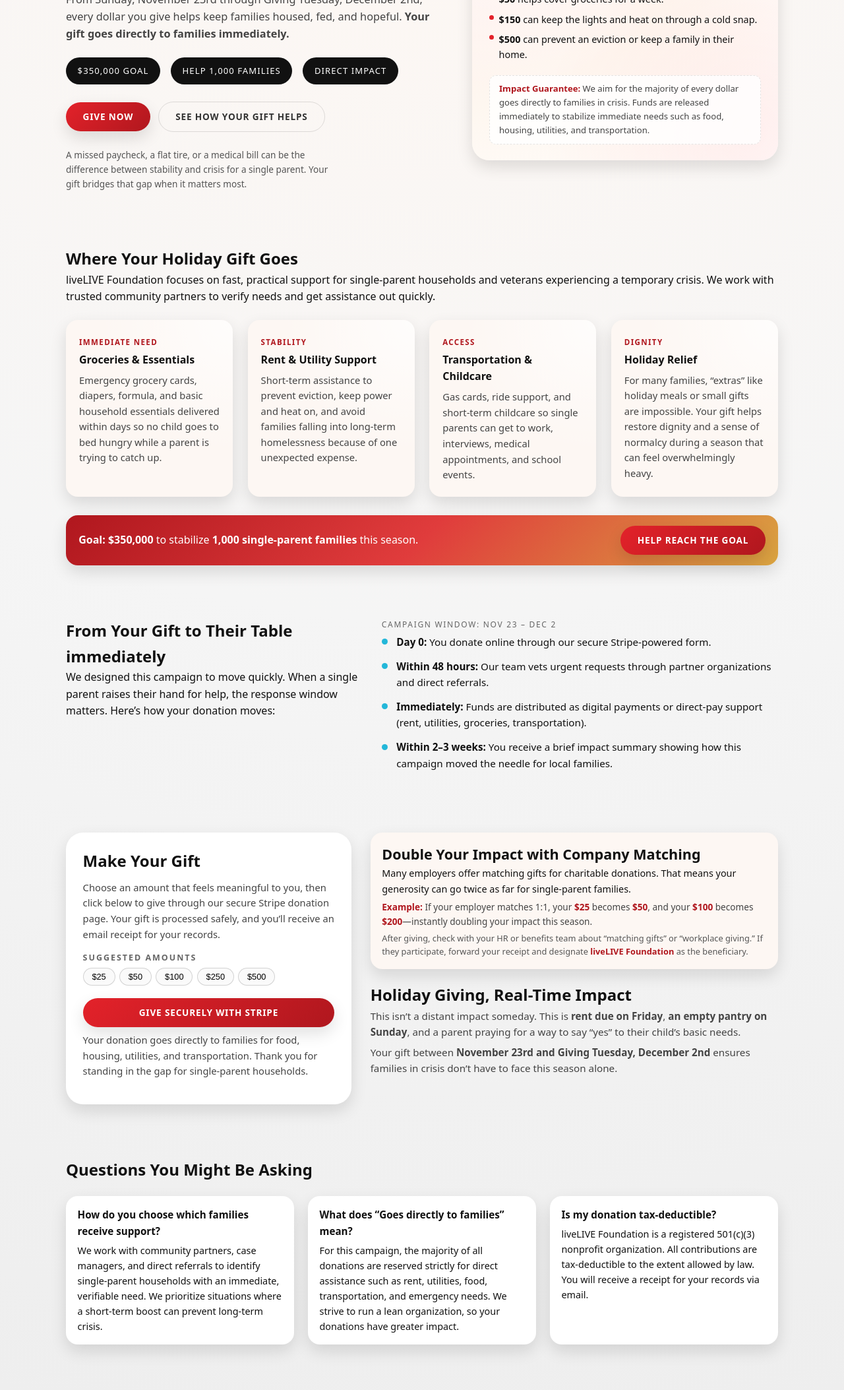
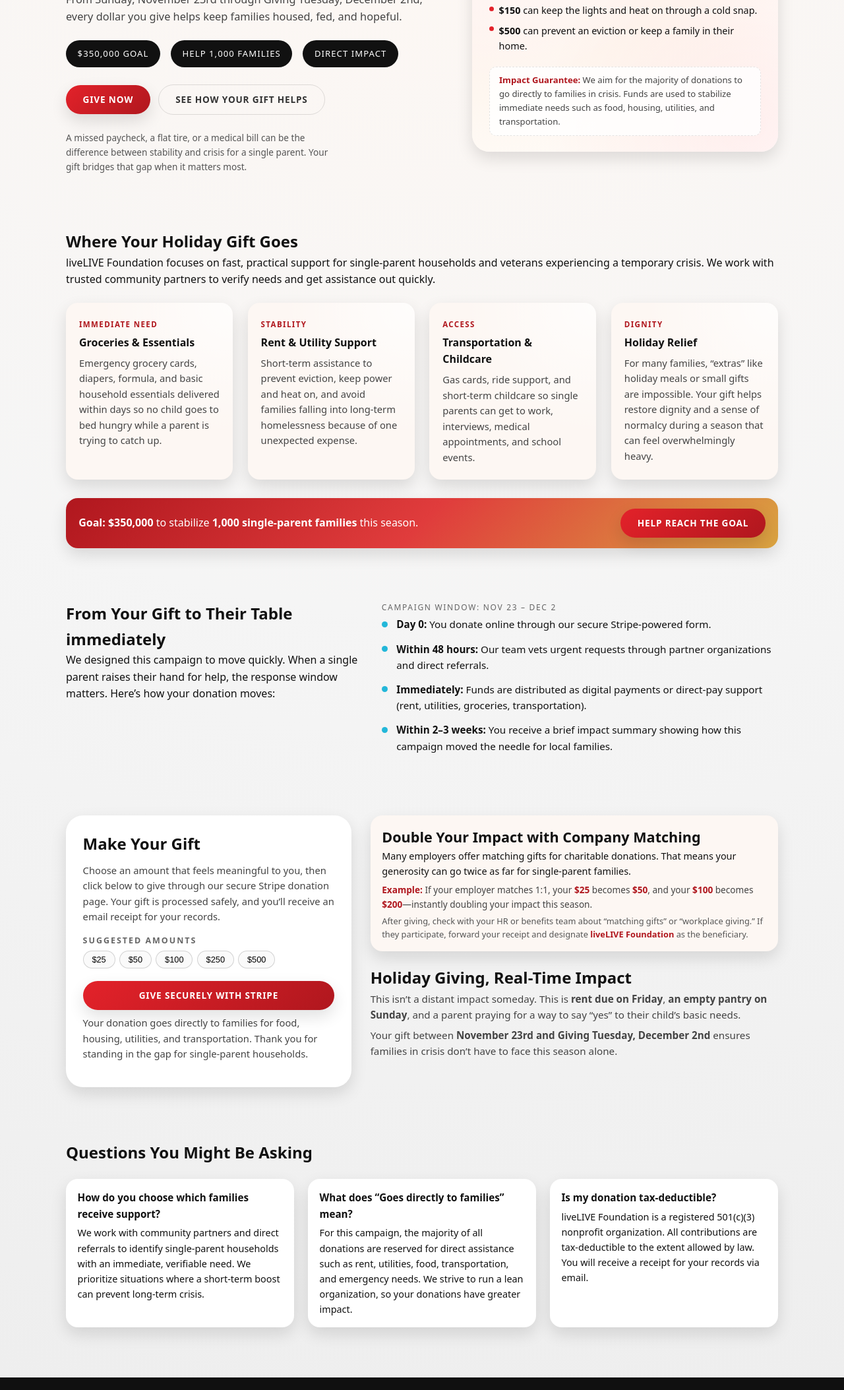
Before and after one commit to mendyturner/livelivegivingtuesday, a plain HTML site: page index.html in a window 1280 px wide. Shown: the part 375-2482 px from the top of the page at 66% size. Drawn offline with Linux system fonts and the light colour scheme.

Commit message:
Refine messaging for clarity and impact

```diff
--- a/index.html
+++ b/index.html
@@ -659,8 +659,7 @@
         </h1>
         <p class="hero-subtitle">
           From Sunday, November 23rd through Giving Tuesday, December 2nd, every dollar you give helps
-          keep families housed, fed, and hopeful. <strong>Your gift goes directly to families
-          immediately.</strong>
+          keep families housed, fed, and hopeful.
         </p>
 
         <div class="hero-stats">
@@ -711,8 +710,8 @@
           </ul>
 
           <div class="mini-guarantee">
-            <span>Impact Guarantee:</span> We aim for the majority of every dollar goes directly to families in crisis.
-            Funds are released immediately to stabilize immediate needs such as food, housing,
+            <span>Impact Guarantee:</span> We aim for the majority of donations to go directly to families in crisis.
+            Funds are used to stabilize immediate needs such as food, housing,
             utilities, and transportation.
           </div>
         </div>
@@ -895,7 +894,7 @@
         <article class="faq-item">
           <h3>How do you choose which families receive support?</h3>
           <p>
-            We work with community partners, case managers, and direct referrals to identify
+            We work with community partners and direct referrals to identify
             single-parent households with an immediate, verifiable need. We prioritize situations
             where a short-term boost can prevent long-term crisis.
           </p>
@@ -903,7 +902,7 @@
         <article class="faq-item">
           <h3>What does “Goes directly to families” mean?</h3>
           <p>
-            For this campaign, the majority of all donations are reserved strictly for direct assistance such
+            For this campaign, the majority of all donations are reserved for direct assistance such
             as rent, utilities, food, transportation, and emergency needs. We strive to run a lean organization,
             so your donations have greater impact.
           </p>
```
